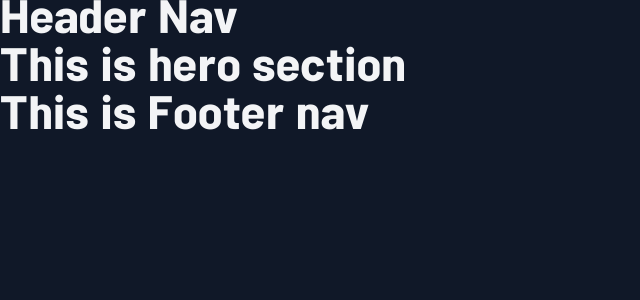
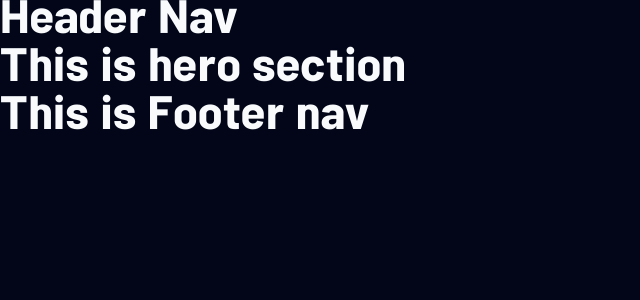
Before and after one commit to homow/home-nest, a React (Vite) app: page / in a window 1280 px wide. Shown: the top 300 px of the page, without its empty margins (0-640 px from the left). Built offline with nearby package versions, Linux system fonts and the light colour scheme.

Commit message:
config color styles

```diff
--- a/src/styles/global.css
+++ b/src/styles/global.css
@@ -9,11 +9,19 @@
 @theme {
     /* fonts */
     --font-dana: "dana", serif;
+
+    --color-primary-bg: #fff;
+    --color-primary-txt: var(--color-slate-900);
+}
+
+.dark {
+    --color-primary-bg: oklch(12.9% 0.042 264.695);
+    --color-primary-txt: var(--color-slate-50);
 }
 
 @layer base {
     body {
-        @apply font-dana font-normal text-base tracking-wide dark:bg-gray-900 dark:text-gray-100;
+        @apply font-dana font-normal text-base tracking-wide bg-primary-bg text-primary-txt;
     }
     h1 {
         @apply text-5xl font-bold;
```
